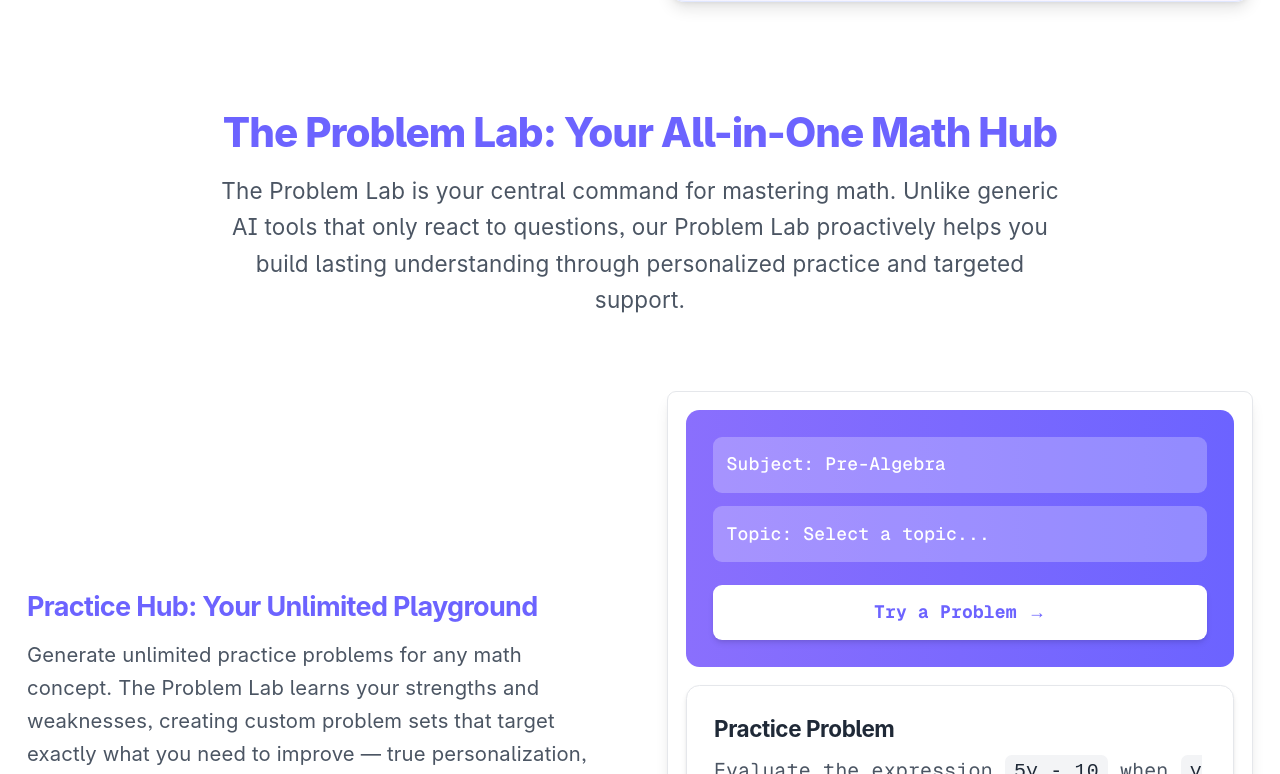
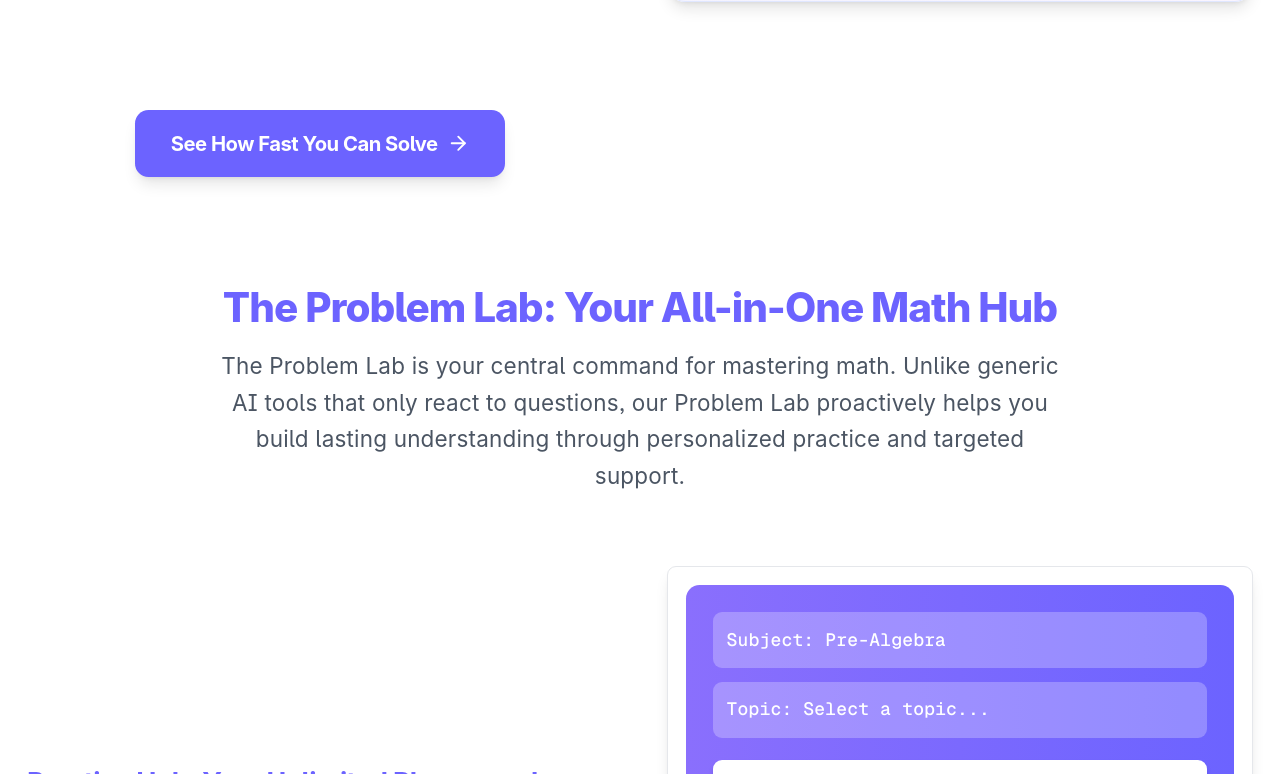
Before and after one commit to ahj-ai/msai, a Next.js app: page / in a window 1280 px wide. Shown: the part 2026-2800 px from the top of the page. Built offline with nearby package versions, Linux system fonts and the light colour scheme; no server answers.

Commit message:
Update page.tsx

```diff
--- a/app/page.tsx
+++ b/app/page.tsx
@@ -217,6 +217,13 @@ export default function Home() {
                 </div>
               </div>
             </div>
+            <div className="mt-12 text-center">
+              <Link href="/brainiac" className="btn-primary inline-flex items-center justify-center px-8 py-4 text-lg font-display font-bold text-white relative overflow-hidden group transition-all duration-300 hover:-translate-y-1 rounded-xl shadow-lg">
+                <span className="relative z-10 tracking-tight">See How Fast You Can Solve</span>
+                <ArrowRight className="ml-2 w-5 h-5 relative z-10 group-hover:translate-x-1 transition-transform" />
+                <div className="absolute inset-0 bg-gradient-to-r from-[#8A6FFD] to-[#6C63FF] opacity-0 group-hover:opacity-100 transition-opacity"></div>
+              </Link>
+            </div>
             </div>
 
             {/* Problem Lab Main Section */}
@@ -327,6 +334,13 @@ export default function Home() {
                   </div>
                 </div>
               </div>
+            </div>
+            <div className="mt-16 text-center">
+              <Link href="/problem-lab" className="btn-primary inline-flex items-center justify-center px-8 py-4 text-lg font-display font-bold text-white relative overflow-hidden group transition-all duration-300 hover:-translate-y-1 rounded-xl shadow-lg">
+                <span className="relative z-10 tracking-tight">Master Concepts in Problem Lab</span>
+                <ArrowRight className="ml-2 w-5 h-5 relative z-10 group-hover:translate-x-1 transition-transform" />
+                <div className="absolute inset-0 bg-gradient-to-r from-[#8A6FFD] to-[#6C63FF] opacity-0 group-hover:opacity-100 transition-opacity"></div>
+              </Link>
             </div>
           </div>
         </section>
```
Lines whose indentation alone changed are shown as unchanged.
